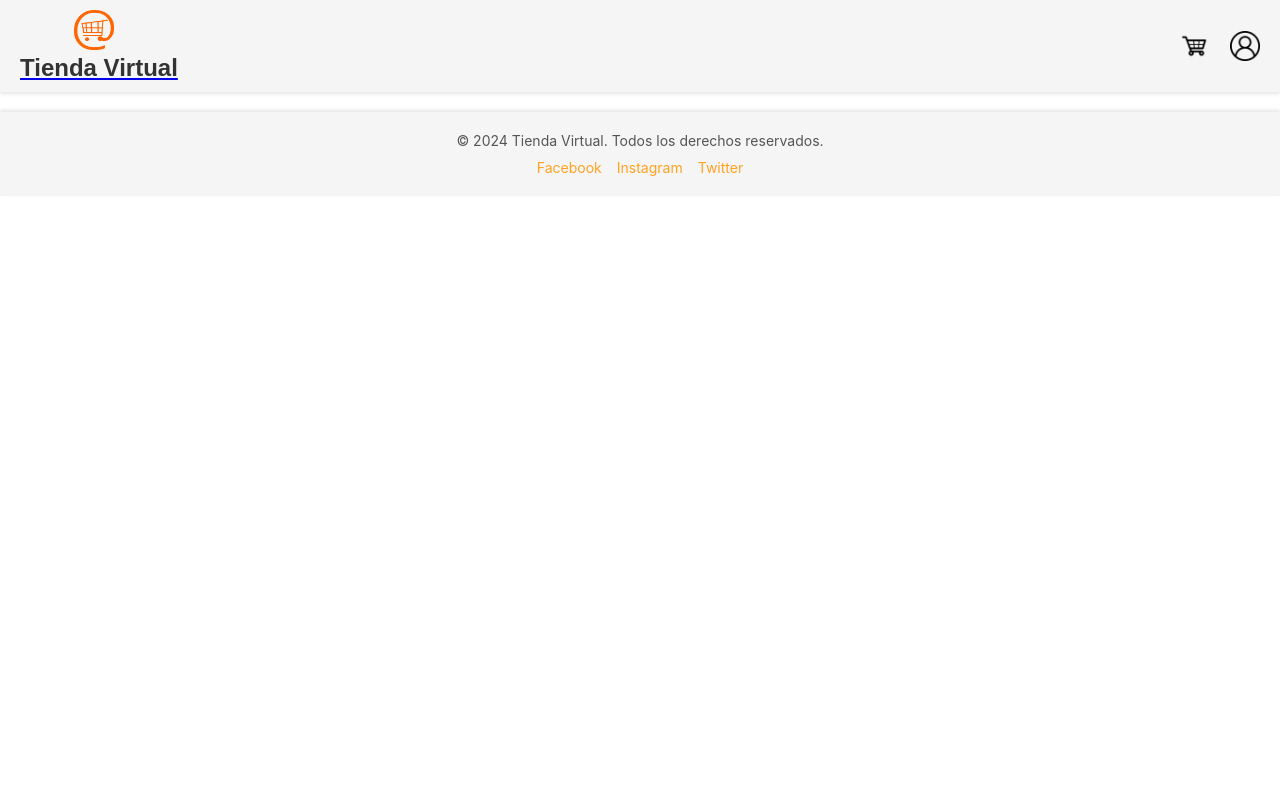
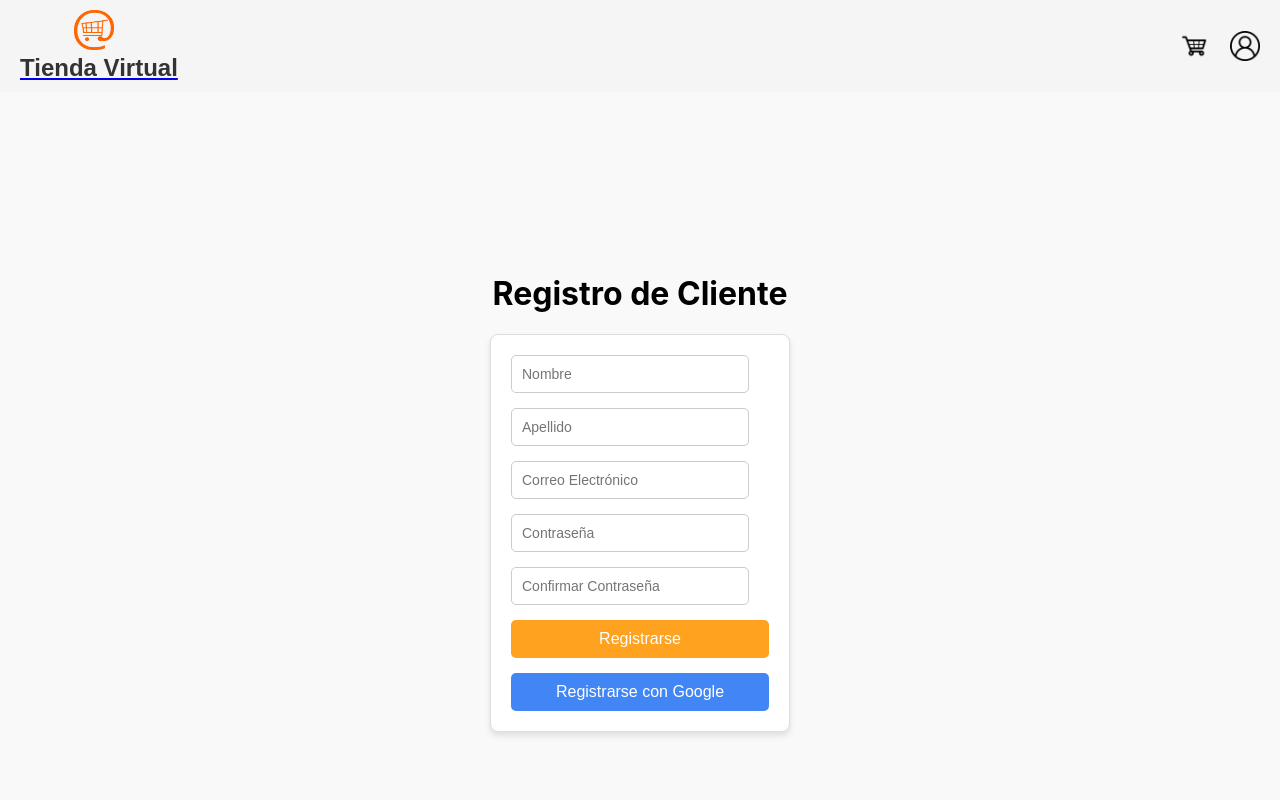
Before and after one commit to paulzuri/proyectoscrum, a React (Create React App) app in the folder frontend/proyectoscrum/: page /signup in a window 1280 px wide. Shown: the top 800 px of the page. Built offline with nearby package versions, Linux system fonts and the light colour scheme; no server answers.

Commit message:
Creación del Componente de Registro de Cliente con los campos requeridos

```diff
--- a/frontend/proyectoscrum/src/App.js
+++ b/frontend/proyectoscrum/src/App.js
@@ -11,6 +11,8 @@ import Footer from './Footer'; // Importa el Footer
 // import Cart from './Cart';
 import ShoppingCart from './ShoppingCart';
 import LoginPage from './LoginPage';
+import RegisterPage from './RegisterPage';
+
 
 
 const API_URL = "http://localhost:5555";
@@ -40,6 +42,8 @@ function App() {
           } />
           <Route path="/cart" element={<ShoppingCart />} />
           <Route path="/login" element={<LoginPage />} />
+          <Route path="/signup" element={<RegisterPage />} />
+
         </Routes>
         <Footer />
       </div>
--- a/frontend/proyectoscrum/src/LoginPage.js
+++ b/frontend/proyectoscrum/src/LoginPage.js
@@ -1,4 +1,6 @@
 import React, { useState } from 'react';
+import { Link } from 'react-router-dom';
+
 import './LoginPage.css';
 
 const LoginPage = () => {
@@ -33,13 +35,14 @@ const LoginPage = () => {
         <button type="submit">Iniciar Sesión</button>
       </form>
       <div className="login-links">
-        <a href="/forgot-password" className="login-link">
+        <Link to="/forgot-password" className="login-link">
           ¿Olvidaste tu contraseña?
-        </a>
-        <a href="/signup" className="login-link">
+        </Link>
+        <Link to="/signup" className="login-link">
           Crear cuenta
-        </a>
+        </Link>
       </div>
+
     </div>
   );
 };
--- /dev/null
+++ b/frontend/proyectoscrum/src/RegisterPage.css
@@ -0,0 +1,68 @@
+
+* {
+    box-sizing: border-box;
+}
+
+.register-page {
+    display: flex;
+    flex-direction: column;
+    align-items: center;
+    justify-content: center;
+    height: 100vh; /* Ocupa toda la altura de la ventana */
+    background-color: #f9f9f9; /* Fondo claro */
+}
+
+.register-form {
+    display: flex;
+    flex-direction: column;
+    gap: 15px;
+    width: 100%; /* Asegura que el formulario se ajuste al contenedor */
+    max-width: 300px; /* Tamaño máximo igual al formulario de login */
+    padding: 20px;
+    background-color: white;
+    border: 1px solid #ddd;
+    border-radius: 8px;
+    box-shadow: 0 4px 6px rgba(0, 0, 0, 0.1);
+    box-sizing: border-box; /* Incluye el padding y borde en el ancho */
+}
+
+.register-form input {
+    width: calc(100% - 20px); /* Evita que el input sobresalga (ajustando al padding del formulario) */
+    padding: 10px;
+    border: 1px solid #ccc;
+    border-radius: 5px;
+    font-size: 14px;
+    box-sizing: border-box; /* Incluye padding y borde en el tamaño */
+}
+
+
+.register-form button {
+    width: 100%;
+    padding: 10px;
+    background-color: #ffa220; /* Color similar al botón de login */
+    color: white;
+    border: none;
+    border-radius: 5px;
+    cursor: pointer;
+    font-size: 16px;
+    transition: background-color 0.3s;
+}
+
+.register-form button:hover {
+    background-color: #b36b00; /* Cambiar a un tono más oscuro al pasar el mouse */
+}
+
+.register-form .google-button {
+    background-color: #4285f4; /* Azul de Google */
+    font-size: 16px; /* Tamaño de fuente */
+    padding: 10px;
+    border-radius: 5px;
+    color: white;
+    border: none;
+    cursor: pointer;
+    transition: background-color 0.3s;
+}
+
+.register-form .google-button:hover {
+    background-color: #3367d6; /* Azul más oscuro al pasar el mouse */
+}
--- /dev/null
+++ b/frontend/proyectoscrum/src/RegisterPage.js
@@ -0,0 +1,78 @@
+import React, { useState } from 'react';
+import './RegisterPage.css';
+
+const RegisterPage = () => {
+    const [formData, setFormData] = useState({
+        firstName: '',
+        lastName: '',
+        email: '',
+        password: '',
+        confirmPassword: ''
+    });
+
+    const handleChange = (e) => {
+        const { name, value } = e.target;
+        setFormData({
+            ...formData,
+            [name]: value
+        });
+    };
+
+    const handleSubmit = (e) => {
+        e.preventDefault();
+        console.log('Datos enviados:', formData);
+        // Aquí se manejará la lógica de validación e integración con el backend.
+    };
+
+    return (
+        <div className="register-page">
+            <h1>Registro de Cliente</h1>
+            <form className="register-form" onSubmit={handleSubmit}>
+                <input
+                    type="text"
+                    name="firstName"
+                    placeholder="Nombre"
+                    value={formData.firstName}
+                    onChange={handleChange}
+                    required
+                />
+                <input
+                    type="text"
+                    name="lastName"
+                    placeholder="Apellido"
+                    value={formData.lastName}
+                    onChange={handleChange}
+                    required
+                />
+                <input
+                    type="email"
+                    name="email"
+                    placeholder="Correo Electrónico"
+                    value={formData.email}
+                    onChange={handleChange}
+                    required
+                />
+                <input
+                    type="password"
+                    name="password"
+                    placeholder="Contraseña"
+                    value={formData.password}
+                    onChange={handleChange}
+                    required
+                />
+                <input
+                    type="password"
+                    name="confirmPassword"
+                    placeholder="Confirmar Contraseña"
+                    value={formData.confirmPassword}
+                    onChange={handleChange}
+                    required
+                />
+                <button type="submit">Registrarse</button>
+                <button type="button" className="google-button">Registrarse con Google</button>
+            </form>
+        </div>
+    );
+};
+
+export default RegisterPage;
```
